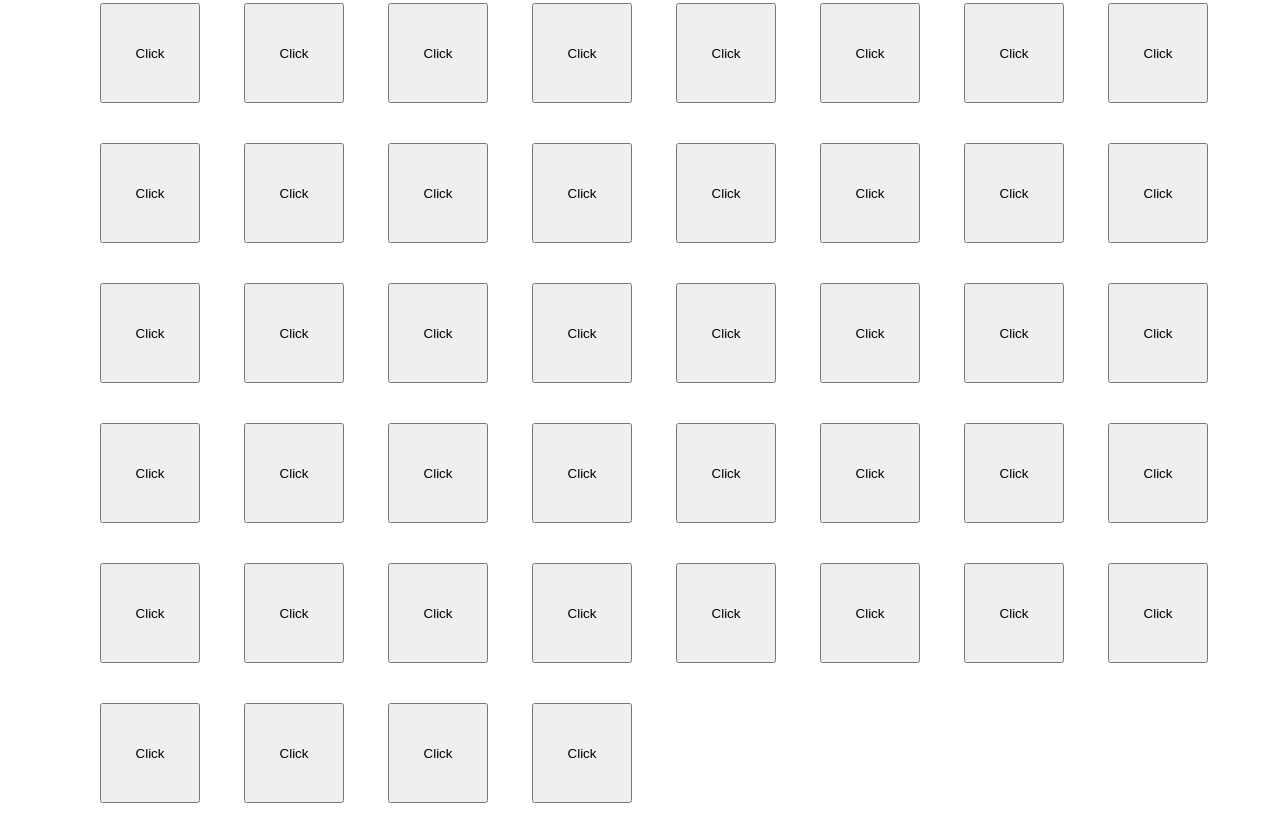
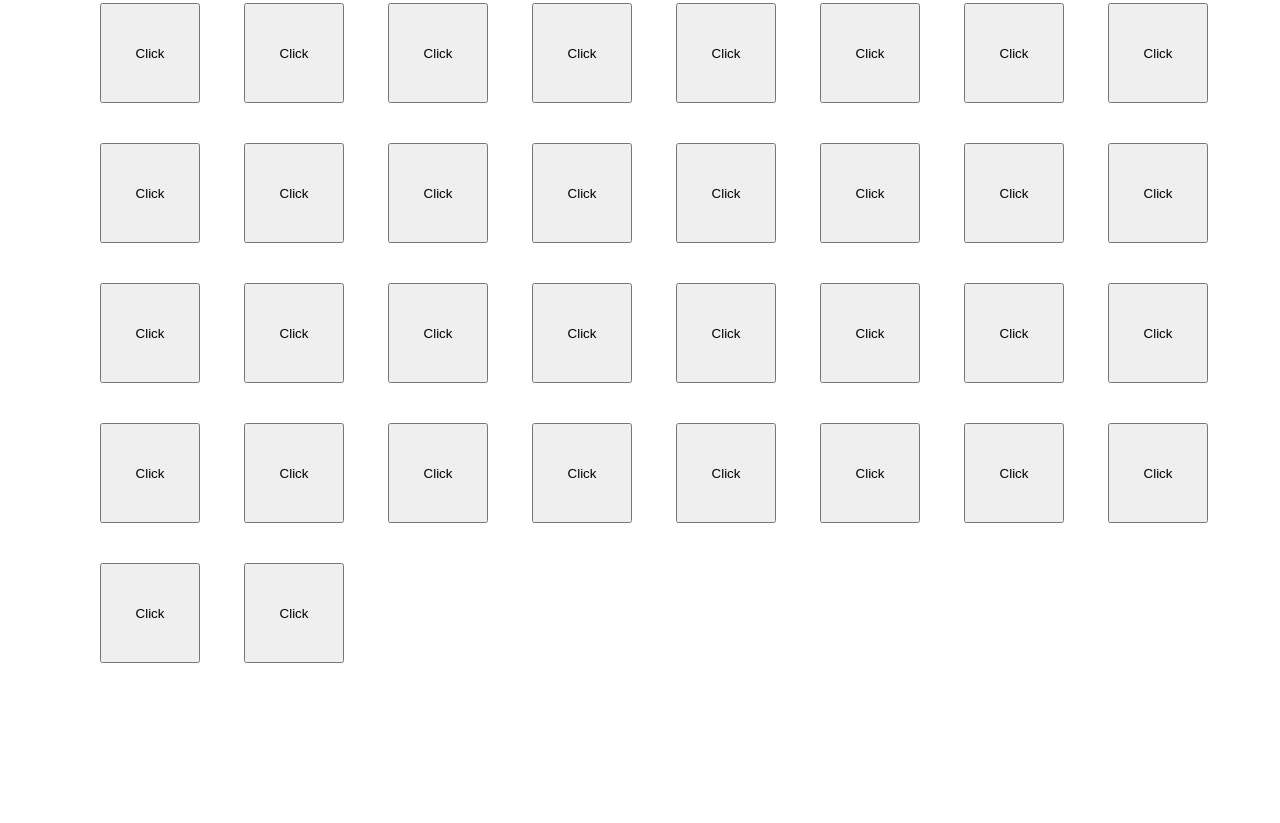
Before and after one commit to jkhiba2023/BG_Color_Changer, a plain HTML site: page index.html in a window 1280 px wide. Shown: the part 363-1186 px from the top of the page. After the commit the page ends 1046 px from the top, so only its background shows below. Drawn offline with Linux system fonts and the light colour scheme.

Commit message:
Removing Some boxes

```diff
--- a/app.js
+++ b/app.js
@@ -15,15 +15,17 @@ button.addEventListener('click', function () {
 })
 
 h1.addEventListener('click', function () {
-  h1.style.color = makeRandomColor();
+  this.style.color = makeRandomColor();
 })
 
 
 const buttonBoxs = document.querySelectorAll('.boxes');
 
 for (let btnBox of buttonBoxs) {
-  btnBox.addEventListener('click', function () {
-    btnBox.style.backgroundColor = makeRandomColor();
-    btnBox.style.color = makeRandomColor();
-  })
+  btnBox.addEventListener('click', colorize)
 }
+
+function colorize() {
+  this.style.backgroundColor = makeRandomColor();
+  this.style.color = makeRandomColor();
+}
--- a/index.html
+++ b/index.html
@@ -66,16 +66,6 @@
     <button class="boxes">Click</button>
     <button class="boxes">Click</button>
     <button class="boxes">Click</button>
-    <button class="boxes">Click</button>
-    <button class="boxes">Click</button>
-    <button class="boxes">Click</button>
-    <button class="boxes">Click</button>
-    <button class="boxes">Click</button>
-    <button class="boxes">Click</button>
-    <button class="boxes">Click</button>
-    <button class="boxes">Click</button>
-    <button class="boxes">Click</button>
-    <button class="boxes">Click</button>
   </section>
 
   <script src="app.js"></script>
```
